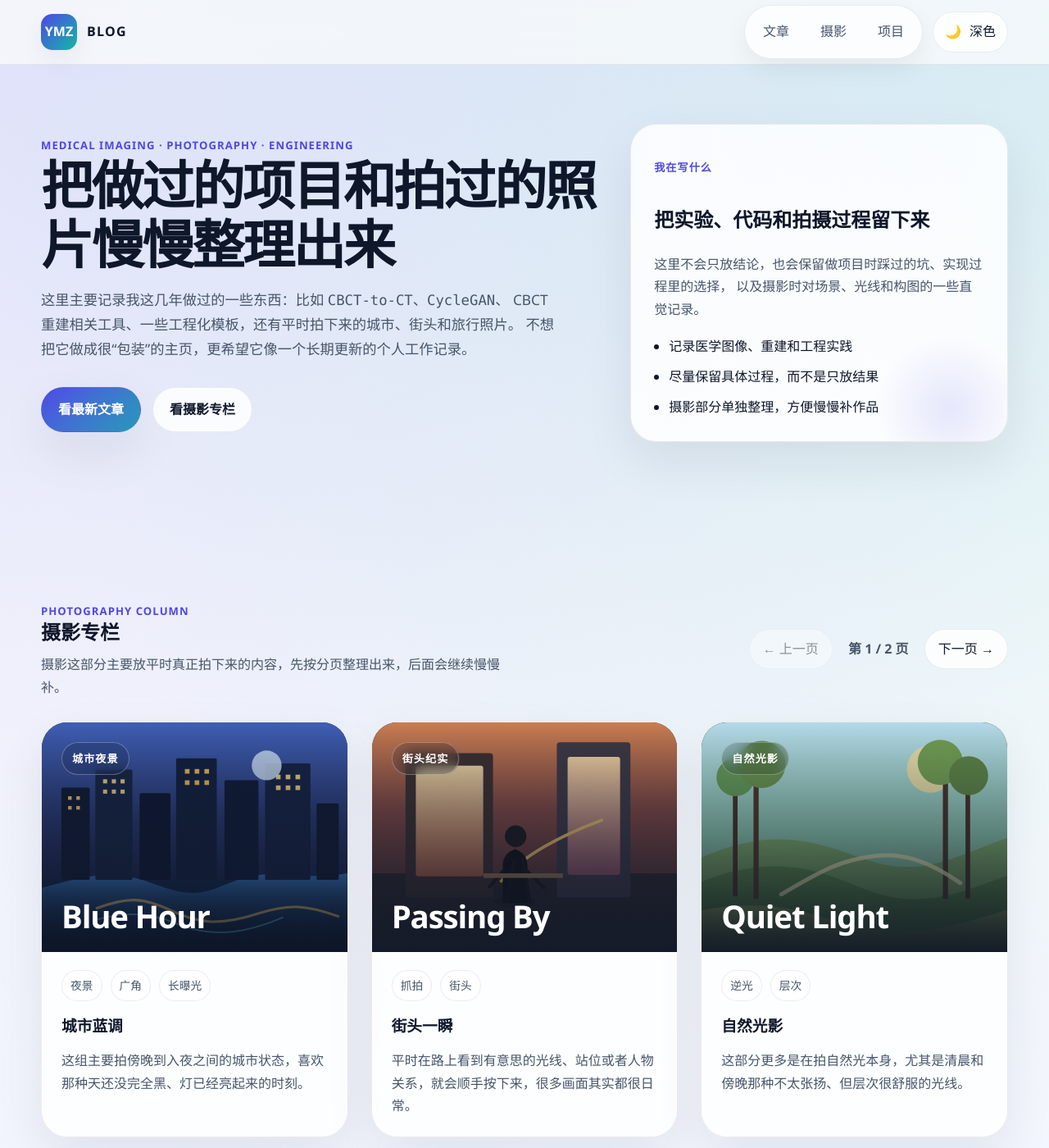
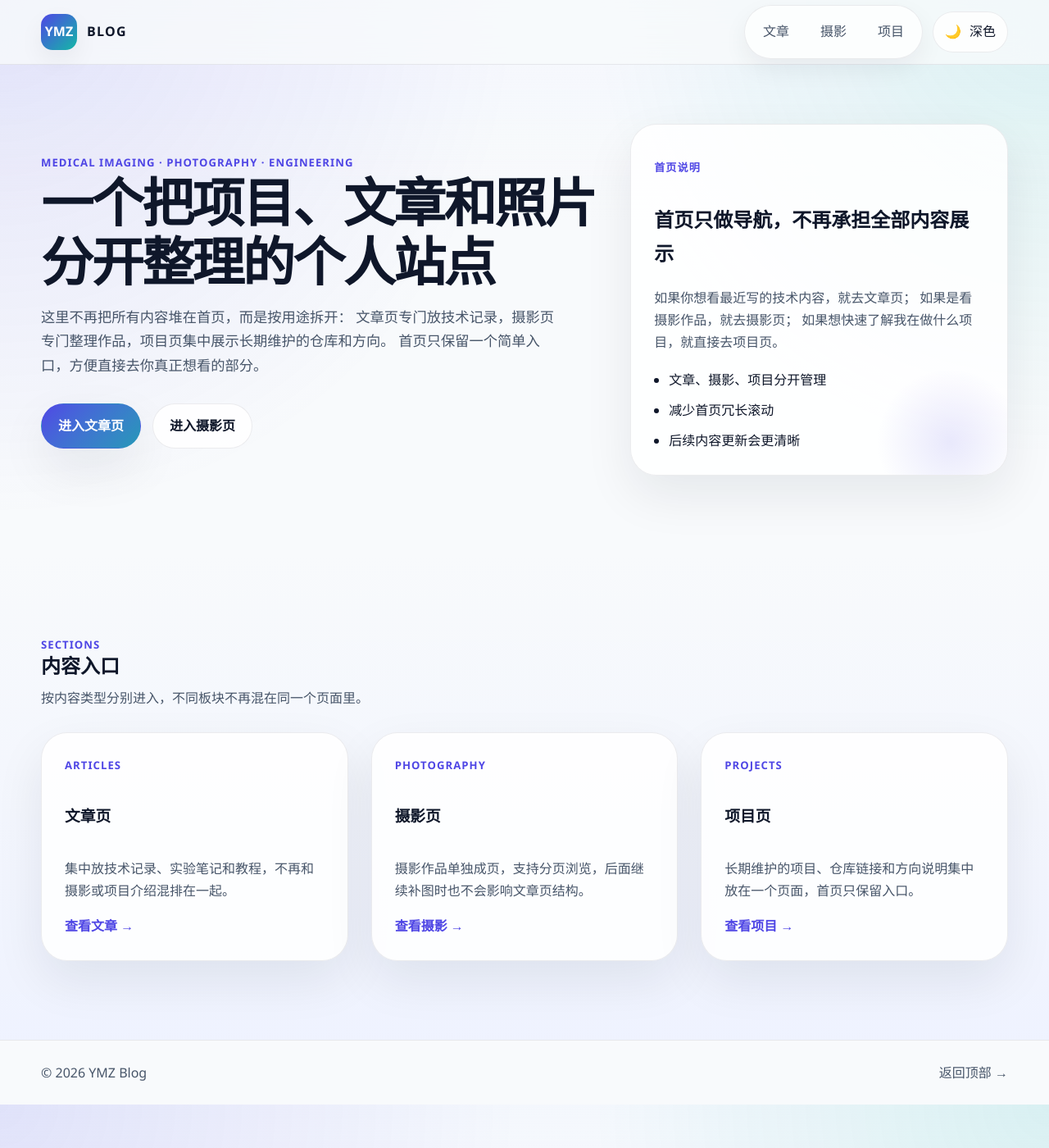
Before and after one commit to YMZ1998/YMZ1998.github.io, a Jekyll site: the page built from index.html, in a window 1280 px wide and 1400 px high. Shown: the whole window at 82% size. Built offline with Jekyll 4.4.1, drawn with Linux system fonts in a browser that asks for light colours; some of the changed text lies outside the part shown.

Commit message:
Split homepage sections into standalone pages

```diff
--- a/_layouts/default.html
+++ b/_layouts/default.html
@@ -22,9 +22,9 @@
 
       <div class="site-actions">
         <nav class="site-nav" data-site-nav aria-label="主导航">
-          <a href="{{ '/' | relative_url }}#posts">文章</a>
-          <a href="{{ '/' | relative_url }}#photography">摄影</a>
-          <a href="{{ '/' | relative_url }}#projects">项目</a>
+          <a href="{{ '/articles/' | relative_url }}">文章</a>
+          <a href="{{ '/photography/' | relative_url }}">摄影</a>
+          <a href="{{ '/projects/' | relative_url }}">项目</a>
         </nav>
 
         <button class="theme-toggle" type="button" data-theme-toggle aria-label="切换主题">
@@ -46,7 +46,7 @@
   <footer class="site-footer">
     <div class="container footer-inner">
       <p>© <span data-year></span> YMZ Blog</p>
-      <a href="{{ '/' | relative_url }}#top">返回顶部 →</a>
+      <a href="#top">返回顶部 →</a>
     </div>
   </footer>
 </body>
--- /dev/null
+++ b/articles.html
@@ -0,0 +1,51 @@
+---
+layout: default
+title: YMZ Blog | 文章
+description: 技术记录、实验笔记和教程文章。
+permalink: /articles/
+---
+<main class="page-main">
+  <section class="section">
+    <div class="container">
+      <div class="section-heading">
+        <div>
+          <span class="eyebrow">Project Notes</span>
+          <h1>文章</h1>
+          <p class="section-copy">这里集中放项目记录、实验笔记和相对完整的技术整理。</p>
+        </div>
+        <div class="filters" role="tablist" aria-label="文章筛选">
+          <button class="filter is-active" type="button" data-filter="all">全部</button>
+          {% assign topics = site.posts | map: "topic" | uniq %}
+          {% for topic in topics %}
+          {% if topic %}
+          <button class="filter" type="button" data-filter="{{ topic }}">{{ topic }}</button>
+          {% endif %}
+          {% endfor %}
+        </div>
+      </div>
+
+      <div class="post-grid">
+        {% for post in site.posts %}
+        <article class="post-card card{% if forloop.first %} is-featured{% endif %}" data-post-card data-tag="{{ post.topic | escape }}">
+          <span class="post-tag">{{ post.topic }}</span>
+          <h3>{{ post.title }}</h3>
+          <p>{{ post.summary }}</p>
+          <div class="post-meta">
+            <span>{{ post.date | date: "%Y-%m-%d" }}</span>
+            {% if post.read_time %}
+            <span>{{ post.read_time }}</span>
+            {% endif %}
+          </div>
+          <a class="text-link" href="{{ post.url | relative_url }}">阅读全文 →</a>
+        </article>
+        {% else %}
+        <article class="post-card card empty-posts">
+          <span class="post-tag">暂无文章</span>
+          <h3>内容整理中</h3>
+          <p>新文章发布后会显示在这里。</p>
+        </article>
+        {% endfor %}
+      </div>
+    </div>
+  </section>
+</main>
--- a/index.html
+++ b/index.html
@@ -8,160 +8,66 @@
     <div class="container hero-grid">
       <div class="hero-copy">
         <span class="eyebrow">Medical Imaging · Photography · Engineering</span>
-        <h1>把做过的项目和拍过的照片慢慢整理出来</h1>
+        <h1>一个把项目、文章和照片分开整理的个人站点</h1>
         <p class="hero-lead">
-          这里主要记录我这几年做过的一些东西：比如 <code>CBCT-to-CT</code>、<code>CycleGAN</code>、
-          CBCT 重建相关工具、一些工程化模板，还有平时拍下来的城市、街头和旅行照片。
-          不想把它做成很“包装”的主页，更希望它像一个长期更新的个人工作记录。
+          这里不再把所有内容堆在首页，而是按用途拆开：
+          文章页专门放技术记录，摄影页专门整理作品，项目页集中展示长期维护的仓库和方向。
+          首页只保留一个简单入口，方便直接去你真正想看的部分。
         </p>
 
         <div class="hero-actions">
-          <a class="button primary" href="#posts">看最新文章</a>
-          <a class="button ghost" href="#photography">看摄影专栏</a>
+          <a class="button primary" href="{{ '/articles/' | relative_url }}">进入文章页</a>
+          <a class="button ghost" href="{{ '/photography/' | relative_url }}">进入摄影页</a>
         </div>
       </div>
 
       <aside class="hero-panel card">
-        <p class="panel-label">我在写什么</p>
-        <h2>把实验、代码和拍摄过程留下来</h2>
+        <p class="panel-label">首页说明</p>
+        <h2>首页只做导航，不再承担全部内容展示</h2>
         <p class="panel-text">
-          这里不会只放结论，也会保留做项目时踩过的坑、实现过程里的选择，
-          以及摄影时对场景、光线和构图的一些直觉记录。
+          如果你想看最近写的技术内容，就去文章页；
+          如果是看摄影作品，就去摄影页；
+          如果想快速了解我在做什么项目，就直接去项目页。
         </p>
         <ul class="check-list">
-          <li>记录医学图像、重建和工程实践</li>
-          <li>尽量保留具体过程，而不是只放结果</li>
-          <li>摄影部分单独整理，方便慢慢补作品</li>
+          <li>文章、摄影、项目分开管理</li>
+          <li>减少首页冗长滚动</li>
+          <li>后续内容更新会更清晰</li>
         </ul>
       </aside>
     </div>
   </section>
 
-  <section class="section muted-section" id="photography">
+  <section class="section muted-section">
     <div class="container">
       <div class="section-heading">
         <div>
-          <span class="eyebrow">Photography Column</span>
-          <h2>摄影专栏</h2>
-          <p class="section-copy">摄影这部分主要放平时真正拍下来的内容，先按分页整理出来，后面会继续慢慢补。</p>
-        </div>
-        <div class="photo-pagination-controls" aria-label="摄影作品分页">
-          <button class="photo-page-button" type="button" data-photo-prev aria-label="上一页">← 上一页</button>
-          <span class="photo-page-status" data-photo-status>第 1 / 1 页</span>
-          <button class="photo-page-button" type="button" data-photo-next aria-label="下一页">下一页 →</button>
+          <span class="eyebrow">Sections</span>
+          <h2>内容入口</h2>
+          <p class="section-copy">按内容类型分别进入，不同板块不再混在同一个页面里。</p>
         </div>
       </div>
 
-      <div class="photo-grid" data-photo-gallery>
-        {% for work in site.data.photography %}
-        <article class="photo-card card" data-photo-item>
-          <div class="photo-cover">
-            <img class="photo-image" src="{{ work.image | relative_url }}" alt="{{ work.alt }}">
-            <div class="photo-overlay">
-              <span class="photo-chip">{{ work.category }}</span>
-              <strong>{{ work.cover_title }}</strong>
-            </div>
-          </div>
-          <div class="photo-body">
-            <div class="photo-meta">
-              {% for tag in work.tags %}
-              <span>{{ tag }}</span>
-              {% endfor %}
-            </div>
-            <h3>{{ work.title }}</h3>
-            <p>{{ work.description }}</p>
-          </div>
-        </article>
-        {% endfor %}
-      </div>
-
-      <div class="photo-pagination-dots" data-photo-dots aria-label="摄影作品页码"></div>
-    </div>
-  </section>
-
-  <section class="section" id="posts">
-    <div class="container">
-      <div class="section-heading">
-        <div>
-          <span class="eyebrow">Project Notes</span>
-          <h2>最新项目文章</h2>
-          <p class="section-copy">这里放最近更新的项目记录、实验笔记和一些相对完整的技术整理。</p>
-        </div>
-        <div class="filters" role="tablist" aria-label="文章筛选">
-          <button class="filter is-active" type="button" data-filter="all">全部</button>
-          {% assign topics = site.posts | map: "topic" | uniq %}
-          {% for topic in topics %}
-          {% if topic %}
-          <button class="filter" type="button" data-filter="{{ topic }}">{{ topic }}</button>
-          {% endif %}
-          {% endfor %}
-        </div>
-      </div>
-
-      <div class="post-grid">
-        {% for post in site.posts %}
-        <article class="post-card card{% if forloop.first %} is-featured{% endif %}" data-post-card data-tag="{{ post.topic | escape }}">
-          <span class="post-tag">{{ post.topic }}</span>
-          <h3>{{ post.title }}</h3>
-          <p>{{ post.summary }}</p>
-          <div class="post-meta">
-            <span>{{ post.date | date: "%Y-%m-%d" }}</span>
-            {% if post.read_time %}
-            <span>{{ post.read_time }}</span>
-            {% endif %}
-          </div>
-          <a class="text-link" href="{{ post.url | relative_url }}">阅读全文 →</a>
-        </article>
-        {% else %}
-        <article class="post-card card empty-posts">
-          <span class="post-tag">暂无文章</span>
-          <h3>内容整理中</h3>
-          <p>新文章发布后会显示在这里。</p>
-        </article>
-        {% endfor %}
-      </div>
-    </div>
-  </section>
-
-  <section class="section" id="projects">
-    <div class="container">
-      <div class="section-heading">
-        <div>
-          <span class="eyebrow">Pinned Projects</span>
-          <h2>首页里的代表项目</h2>
-          <p class="section-copy">下面这些项目基本都和我过去一段时间的主要工作方向有关，也会持续补充说明和更新。</p>
-        </div>
-      </div>
-
-      <div class="project-grid pinned-grid">
-        <article class="card project-card">
-          <h3>CBCT-to-CT</h3>
-          <p>这是目前投入比较多的一个方向，主要围绕伪 CT 生成，包含数据处理、训练和结果验证这些实际工作。</p>
-          <a class="text-link" href="https://github.com/YMZ1998/CBCT-to-CT" target="_blank" rel="noreferrer">查看仓库 →</a>
+      <div class="hub-grid">
+        <article class="hub-card card">
+          <span class="post-tag">Articles</span>
+          <h3>文章页</h3>
+          <p>集中放技术记录、实验笔记和教程，不再和摄影或项目介绍混排在一起。</p>
+          <a class="text-link" href="{{ '/articles/' | relative_url }}">查看文章 →</a>
         </article>
 
-        <article class="card project-card">
-          <h3>CBCT-to-CT-CycleGAN</h3>
-          <p>这是用 CycleGAN 做 CBCT 到 CT 图像翻译时留下来的实验线，更多是在验证方法和训练思路。</p>
-          <a class="text-link" href="https://github.com/YMZ1998/CBCT-to-CT-CycleGAN" target="_blank" rel="noreferrer">查看仓库 →</a>
+        <article class="hub-card card">
+          <span class="post-tag">Photography</span>
+          <h3>摄影页</h3>
+          <p>摄影作品单独成页，支持分页浏览，后面继续补图时也不会影响文章页结构。</p>
+          <a class="text-link" href="{{ '/photography/' | relative_url }}">查看摄影 →</a>
         </article>
 
-        <article class="card project-card">
-          <h3>CBCT-Reconstruction</h3>
-          <p>这里更偏工具链和流程，主要是把 CBCT 重建过程中会反复用到的东西收拢起来。</p>
-          <a class="text-link" href="https://github.com/YMZ1998/CBCT-Reconstruction" target="_blank" rel="noreferrer">查看仓库 →</a>
-        </article>
-
-        <article class="card project-card">
-          <h3>cmake-project-template</h3>
-          <p>这是自己平时搭 C++ / CMake 项目时慢慢整理出来的模板，重点是少走重复配置的弯路。</p>
-          <a class="text-link" href="https://github.com/YMZ1998/cmake-project-template" target="_blank" rel="noreferrer">查看仓库 →</a>
-        </article>
-
-        <article class="card project-card">
-          <h3>model-viewer</h3>
-          <p>这个项目主要是为了解决“结果怎么更直观地看”这个问题，所以更关注展示和交互本身。</p>
-          <a class="text-link" href="https://github.com/YMZ1998/model-viewer" target="_blank" rel="noreferrer">查看仓库 →</a>
+        <article class="hub-card card">
+          <span class="post-tag">Projects</span>
+          <h3>项目页</h3>
+          <p>长期维护的项目、仓库链接和方向说明集中放在一个页面，首页只保留入口。</p>
+          <a class="text-link" href="{{ '/projects/' | relative_url }}">查看项目 →</a>
         </article>
       </div>
     </div>
--- /dev/null
+++ b/photography.html
@@ -0,0 +1,49 @@
+---
+layout: default
+title: YMZ Blog | 摄影
+description: 摄影作品分页展示。
+permalink: /photography/
+---
+<main class="page-main">
+  <section class="section muted-section">
+    <div class="container">
+      <div class="section-heading">
+        <div>
+          <span class="eyebrow">Photography Column</span>
+          <h1>摄影</h1>
+          <p class="section-copy">摄影内容单独成页，按分页浏览，不再和文章或项目内容混在一起。</p>
+        </div>
+        <div class="photo-pagination-controls" aria-label="摄影作品分页">
+          <button class="photo-page-button" type="button" data-photo-prev aria-label="上一页">← 上一页</button>
+          <span class="photo-page-status" data-photo-status>第 1 / 1 页</span>
+          <button class="photo-page-button" type="button" data-photo-next aria-label="下一页">下一页 →</button>
+        </div>
+      </div>
+
+      <div class="photo-grid" data-photo-gallery>
+        {% for work in site.data.photography %}
+        <article class="photo-card card" data-photo-item>
+          <div class="photo-cover">
+            <img class="photo-image" src="{{ work.image | relative_url }}" alt="{{ work.alt }}">
+            <div class="photo-overlay">
+              <span class="photo-chip">{{ work.category }}</span>
+              <strong>{{ work.cover_title }}</strong>
+            </div>
+          </div>
+          <div class="photo-body">
+            <div class="photo-meta">
+              {% for tag in work.tags %}
+              <span>{{ tag }}</span>
+              {% endfor %}
+            </div>
+            <h3>{{ work.title }}</h3>
+            <p>{{ work.description }}</p>
+          </div>
+        </article>
+        {% endfor %}
+      </div>
+
+      <div class="photo-pagination-dots" data-photo-dots aria-label="摄影作品页码"></div>
+    </div>
+  </section>
+</main>
--- /dev/null
+++ b/projects.html
@@ -0,0 +1,51 @@
+---
+layout: default
+title: YMZ Blog | 项目
+description: 主要项目与仓库列表。
+permalink: /projects/
+---
+<main class="page-main">
+  <section class="section">
+    <div class="container">
+      <div class="section-heading">
+        <div>
+          <span class="eyebrow">Pinned Projects</span>
+          <h1>项目</h1>
+          <p class="section-copy">这里集中放长期维护的项目和仓库链接，方便单独查看，不再占用首页空间。</p>
+        </div>
+      </div>
+
+      <div class="project-grid pinned-grid">
+        <article class="card project-card">
+          <h3>CBCT-to-CT</h3>
+          <p>这是目前投入比较多的一个方向，主要围绕伪 CT 生成，包含数据处理、训练和结果验证这些实际工作。</p>
+          <a class="text-link" href="https://github.com/YMZ1998/CBCT-to-CT" target="_blank" rel="noreferrer">查看仓库 →</a>
+        </article>
+
+        <article class="card project-card">
+          <h3>CBCT-to-CT-CycleGAN</h3>
+          <p>这是用 CycleGAN 做 CBCT 到 CT 图像翻译时留下来的实验线，更多是在验证方法和训练思路。</p>
+          <a class="text-link" href="https://github.com/YMZ1998/CBCT-to-CT-CycleGAN" target="_blank" rel="noreferrer">查看仓库 →</a>
+        </article>
+
+        <article class="card project-card">
+          <h3>CBCT-Reconstruction</h3>
+          <p>这里更偏工具链和流程，主要是把 CBCT 重建过程中会反复用到的东西收拢起来。</p>
+          <a class="text-link" href="https://github.com/YMZ1998/CBCT-Reconstruction" target="_blank" rel="noreferrer">查看仓库 →</a>
+        </article>
+
+        <article class="card project-card">
+          <h3>cmake-project-template</h3>
+          <p>这是自己平时搭 C++ / CMake 项目时慢慢整理出来的模板，重点是少走重复配置的弯路。</p>
+          <a class="text-link" href="https://github.com/YMZ1998/cmake-project-template" target="_blank" rel="noreferrer">查看仓库 →</a>
+        </article>
+
+        <article class="card project-card">
+          <h3>model-viewer</h3>
+          <p>这个项目主要是为了解决“结果怎么更直观地看”这个问题，所以更关注展示和交互本身。</p>
+          <a class="text-link" href="https://github.com/YMZ1998/model-viewer" target="_blank" rel="noreferrer">查看仓库 →</a>
+        </article>
+      </div>
+    </div>
+  </section>
+</main>
--- a/styles.css
+++ b/styles.css
@@ -438,6 +438,31 @@
 .project-grid {
   grid-template-columns: repeat(12, minmax(0, 1fr));
   margin-top: 28px;
+}
+
+.page-main h1 {
+  margin: 0;
+  line-height: 1.12;
+  font-size: clamp(2.2rem, 4.4vw, 3.5rem);
+}
+
+.hub-grid {
+  display: grid;
+  grid-template-columns: repeat(3, minmax(0, 1fr));
+  gap: 28px;
+  margin-top: 28px;
+}
+
+.hub-card {
+  display: flex;
+  flex-direction: column;
+  gap: 16px;
+  min-height: 100%;
+}
+
+.hub-card p {
+  margin: 0;
+  color: var(--text-soft);
 }
 
 .photo-pagination-controls {
@@ -971,6 +996,10 @@
     grid-template-columns: repeat(2, minmax(0, 1fr));
   }
 
+  .hub-grid {
+    grid-template-columns: 1fr;
+  }
+
   .topic-grid .project-card,
   .pinned-grid .project-card,
   .post-card,
@@ -1045,6 +1074,10 @@
   }
 
   .photo-grid {
+    grid-template-columns: 1fr;
+  }
+
+  .hub-grid {
     grid-template-columns: 1fr;
   }
 
```
